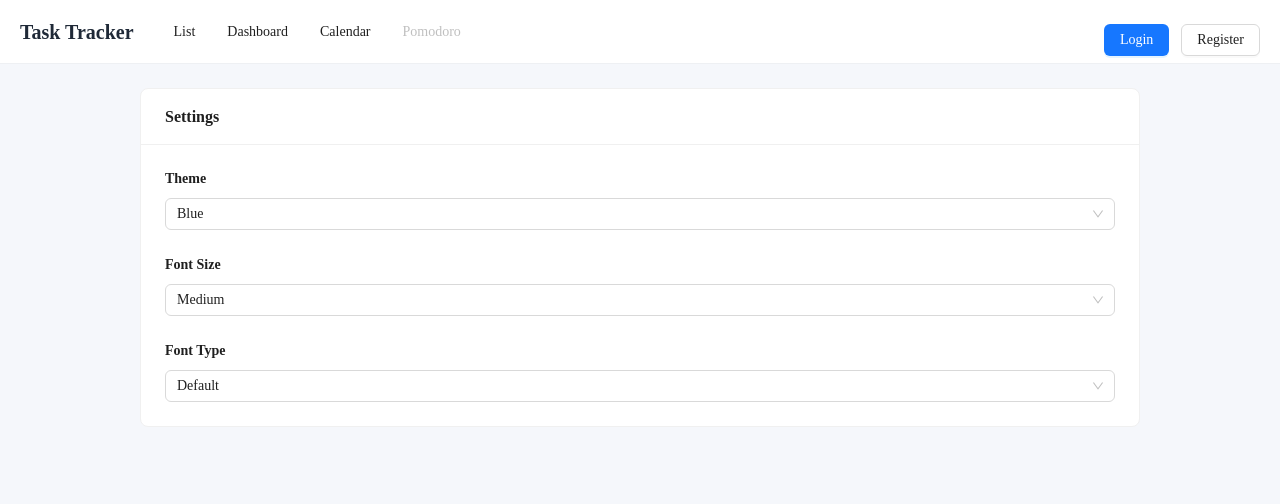
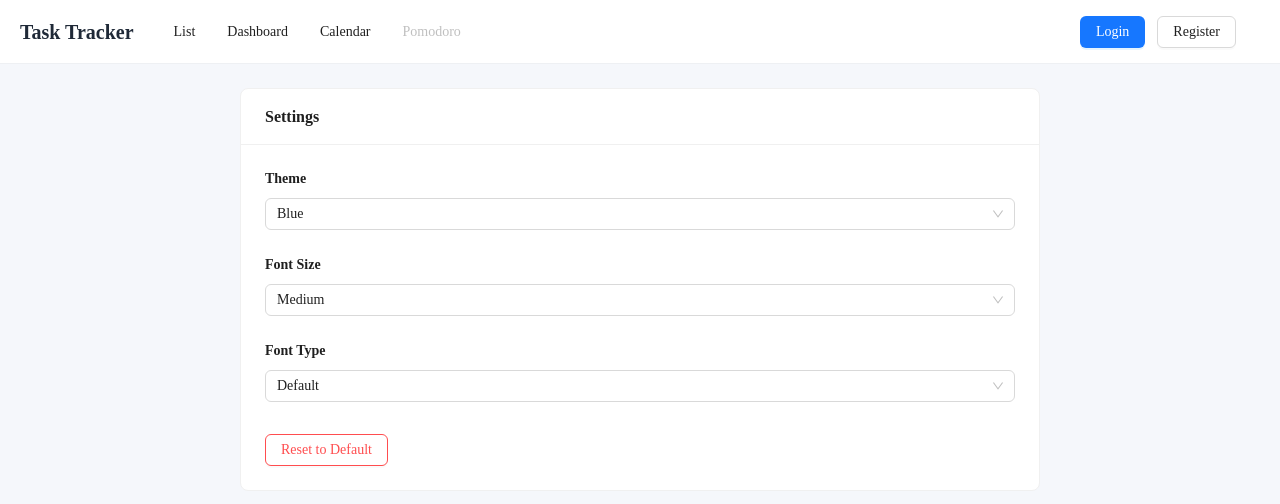
Before and after one commit to RainF0rester/4Todo, a Vue app in the folder frontend/: page /settings in a window 1280 px wide. Shown: the top 504 px of the page. Built offline with nearby package versions, Linux system fonts and the light colour scheme; sample sign-in values are in the browser's storage.

Commit message:
feat: add a button for resetting the theme(#103)

```diff
--- a/frontend/src/App.vue
+++ b/frontend/src/App.vue
@@ -81,6 +81,7 @@ function goToRegister() {
   router.push({ path: '/auth', query: { mode: 'register' } })
   console.log('Redirecting to auth page for registration...')
 }
+
 function goToLogin() {
   localStorage.removeItem('authGuest')
   router.push({ path: '/auth', query: { mode: 'login' } })
@@ -174,7 +175,7 @@ function onMenuClick({ key }) {
 .auth-buttons {
   display: flex;
   gap: 12px;
-  margin-top: 16px;
+  padding: 24px;
   align-items: center;
 }
 
--- a/frontend/src/components/Auth.vue
+++ b/frontend/src/components/Auth.vue
@@ -176,6 +176,7 @@ async function handleSubmit() {
             if (token) {
                 localStorage.setItem('authToken', token)
                 localStorage.setItem('authEmail', email.value.trim())
+                localStorage.removeItem('authGuest')
                 initUiSettings()
             }
             message.success('Registration successful. Redirecting...')
@@ -207,6 +208,7 @@ async function handleSubmit() {
             if (token) {
                 localStorage.setItem('authToken', token)
                 localStorage.setItem('authEmail', email.value.trim())
+                localStorage.removeItem('authGuest')
                 initUiSettings()
             }
             await handlePostAuth()
--- a/frontend/src/stores/uiSettings.js
+++ b/frontend/src/stores/uiSettings.js
@@ -240,5 +240,6 @@ export function resetUiThemeToDefault(clearStored = false) {
     }
   }
   resetToDefaultTheme();
+  saveSettings();
   applySettings();
 }
--- a/frontend/src/views/PageSettings.vue
+++ b/frontend/src/views/PageSettings.vue
@@ -45,6 +45,11 @@
                 </a-select>
             </div>
         </div>
+        <div class="reset-block">
+        <a-button type="default" danger @click="onResetToDefault">
+          Reset to Default
+        </a-button>
+        </div>
     </a-card>
 </div>
 </template>
@@ -52,7 +57,8 @@
 
 
 <script setup>
-import { THEME_OPTIONS, uiSettings, updateUiSettings } from "../stores/uiSettings";
+import { THEME_OPTIONS, uiSettings, updateUiSettings, resetUiThemeToDefault } from "../stores/uiSettings";
+import { Modal, message } from "ant-design-vue";
 
 function onThemeChange(value) {
   updateUiSettings({ theme: value });
@@ -65,12 +71,24 @@ function onFontSizeChange(value) {
 function onFontTypeChange(value) {
   updateUiSettings({ fontType: value });
 }
+
+  function onResetToDefault() {
+    Modal.confirm({
+      title: "Reset to Default",
+      content: "Do you want to reset your theme and font settings to default?",
+      onOk() {
+        resetUiThemeToDefault();
+        message.success("Theme and font settings have been reset to default.");
+      },
+    });
+}
+
 </script>
 
 
 <style scoped>
 .settings-page {
-  max-width: 1000px;
+  max-width: 800px;
   margin: 0 auto;
   color: var(--app-text);
 }
@@ -92,5 +110,10 @@ function onFontTypeChange(value) {
     font-weight: 600;
 }
 
+.reset-block {
+  margin-top: 32px;
+  display: flex;
+  justify-content: flex-start;
+}
 
 </style>
```
